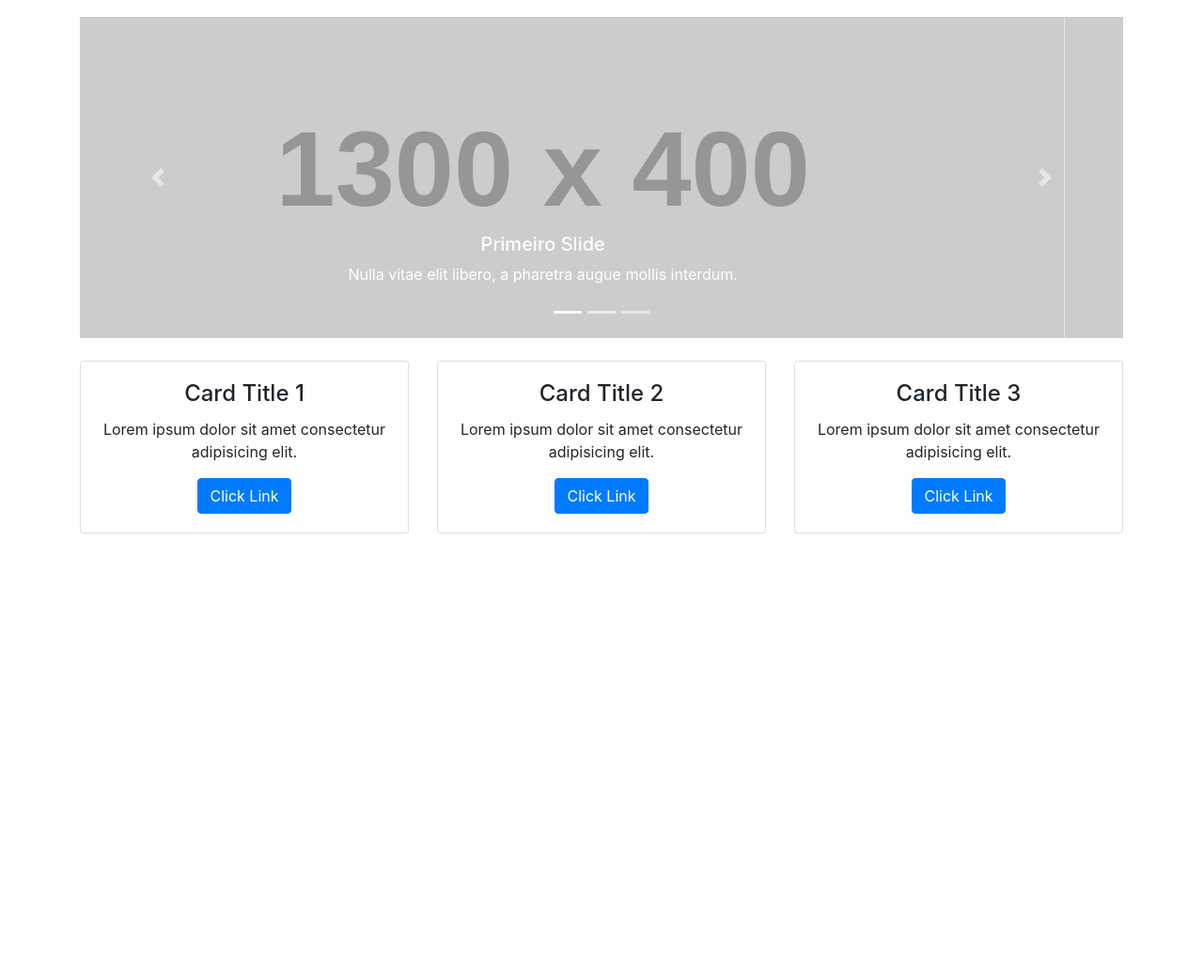
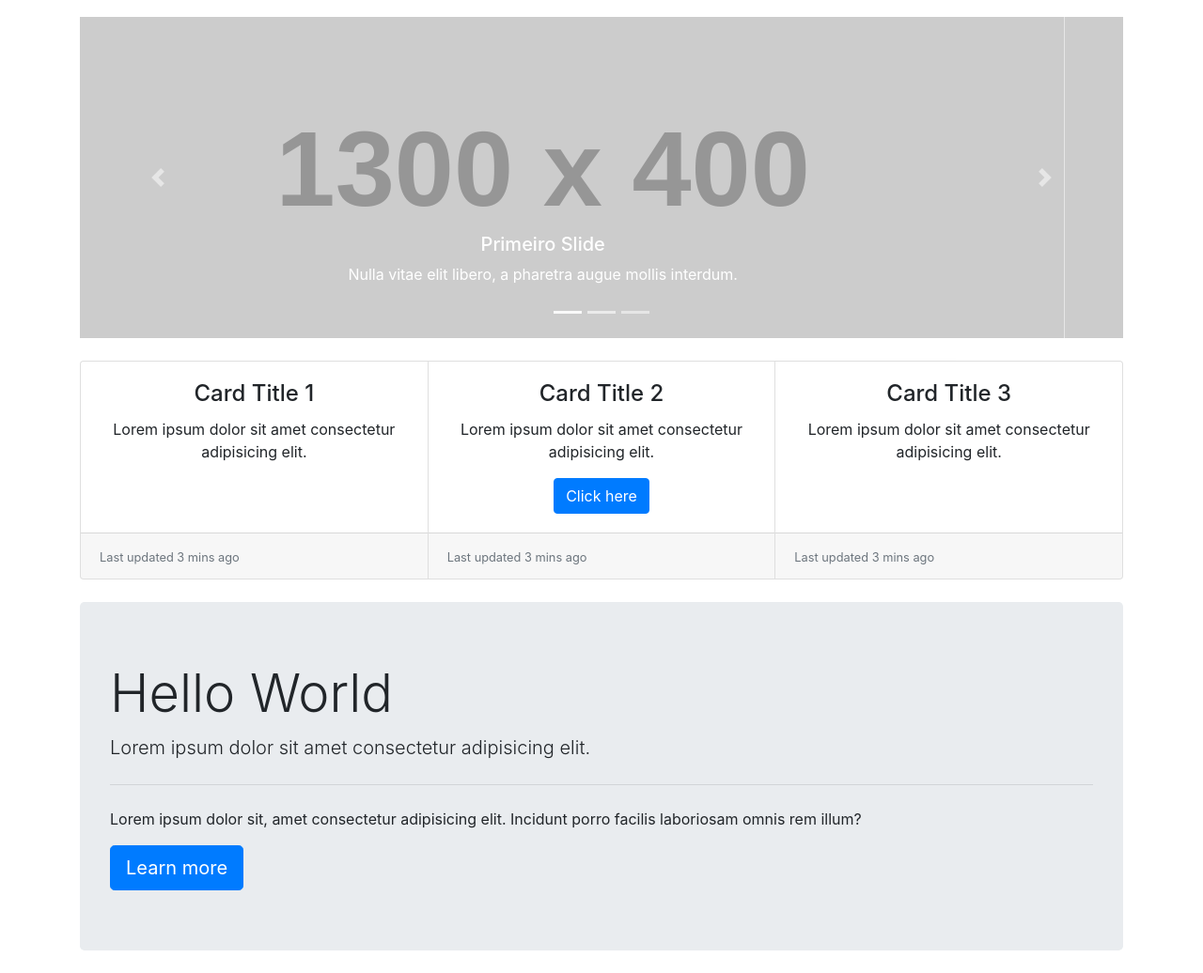
Before and after one commit to icaroov/bootstrap-page, a plain HTML site: page index.html in a window 1280 px wide. Shown: the part 62-1098 px from the top of the page at 94% size. Before the commit the page ends 800 px from the top, so only its background shows below. Drawn offline with Linux system fonts and the light colour scheme; placeholder pictures from the web are drawn by us.

```diff
--- a/index.html
+++ b/index.html
@@ -154,42 +154,58 @@
 
       <!-- Adicionando cards informativos -->
 
-      <div class="row">
-        <div class="col">
+      <div class="card-group">
         <div class="card">
           <div class="card-body text-center">
             <h4 class="card-title">Card Title 1</h4>
             <p class="card-text">
               Lorem ipsum dolor sit amet consectetur adipisicing elit.
             </p>
-              <a href="#" class="btn btn-primary">Click Link</a>
           </div>
+          <div class="card-footer">
+            <small class="text-muted">Last updated 3 mins ago</small>
           </div>
         </div>
 
-        <div class="col">
         <div class="card">
           <div class="card-body text-center">
             <h4 class="card-title">Card Title 2</h4>
             <p class="card-text">
               Lorem ipsum dolor sit amet consectetur adipisicing elit.
             </p>
-              <a href="#" class="btn btn-primary">Click Link</a>
+            <a href="#" class="btn btn-primary">Click here</a>
           </div>
+          <div class="card-footer">
+            <small class="text-muted">Last updated 3 mins ago</small>
           </div>
         </div>
 
-        <div class="col">
         <div class="card">
           <div class="card-body text-center">
             <h4 class="card-title">Card Title 3</h4>
             <p class="card-text">
               Lorem ipsum dolor sit amet consectetur adipisicing elit.
             </p>
-              <a href="#" class="btn btn-primary">Click Link</a>
+          </div>
+          <div class="card-footer">
+            <small class="text-muted">Last updated 3 mins ago</small>
           </div>
         </div>
       </div>
+
+      <!--Jumbotron -->
+
+      <div class="jumbotron my-4">
+        <h1 class="display-4">Hello World</h1>
+        <p class="lead">
+          Lorem ipsum dolor sit amet consectetur adipisicing elit.
+        </p>
+        <hr class="my-4" />
+        <p>
+          Lorem ipsum dolor sit, amet consectetur adipisicing elit. Incidunt
+          porro facilis laboriosam omnis rem illum?
+        </p>
+        <a class="btn btn-primary btn-lg" href="#" role="button">Learn more</a>
       </div>
     </div>
   </body>
```
Also changed, not shown: css/styles.css (added). Lines whose indentation alone changed are shown as unchanged.
